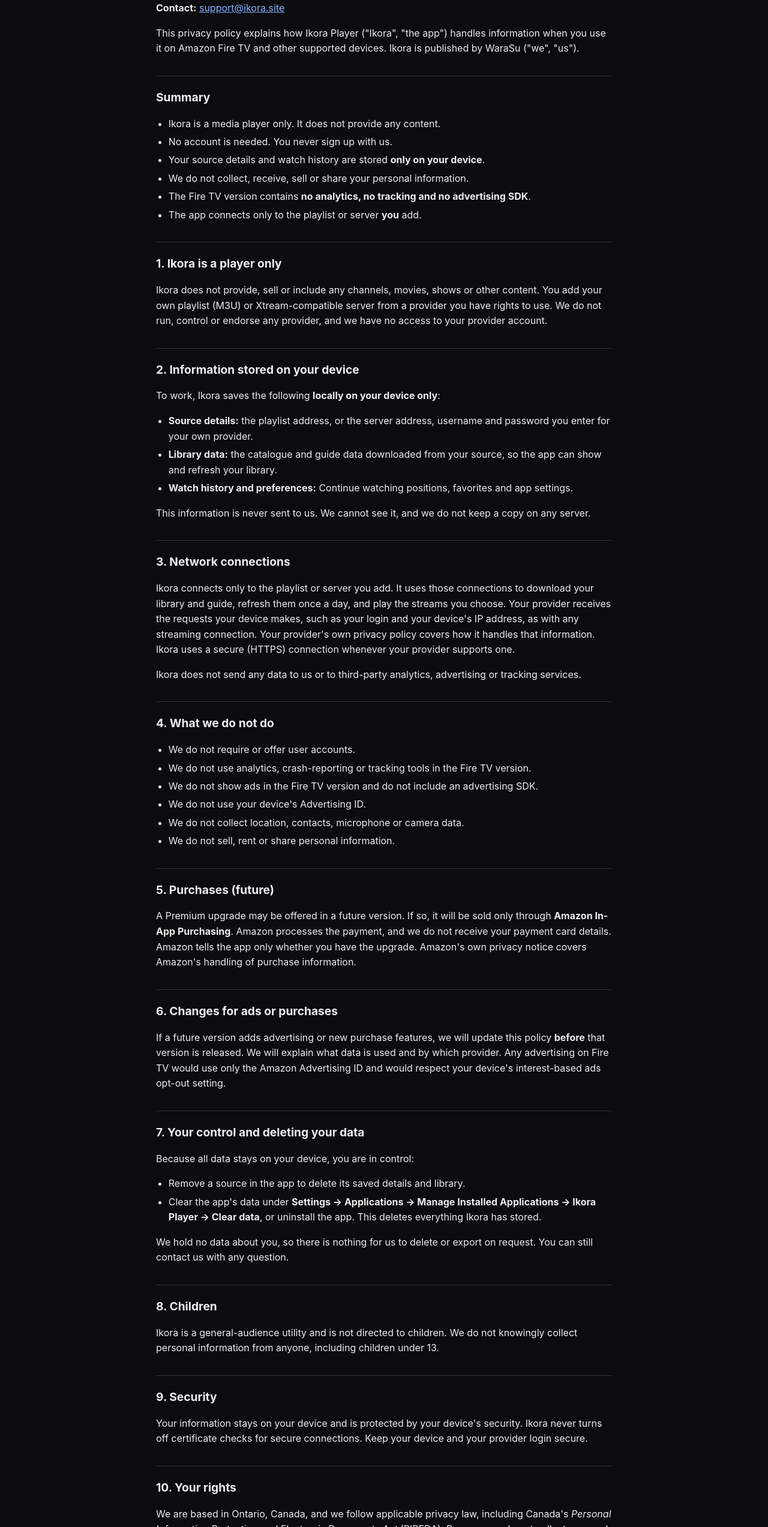
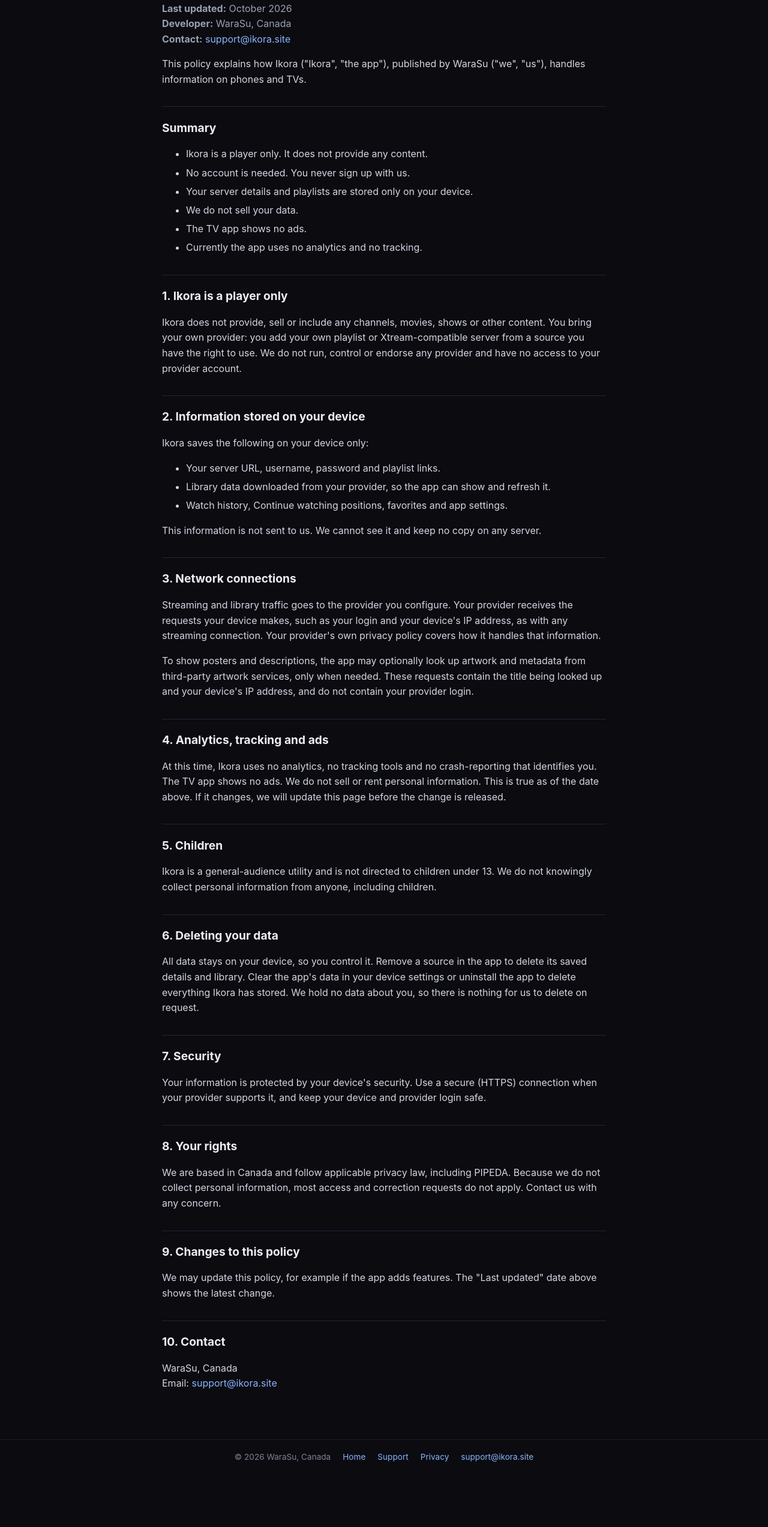
Before and after one commit to Sukhan0/ikora-site, a plain HTML site: page privacy/index.html in a window 1280 px wide. Shown: the part 167-2712 px from the top of the page at 60% size. After the commit the page ends 2625 px from the top, so only its background shows below. Drawn offline with Linux system fonts and the light colour scheme.

Commit message:
Store-neutral pages, support, nav

```diff
--- a/privacy/index.html
+++ b/privacy/index.html
@@ -1,82 +1,54 @@
 <!DOCTYPE html>
-<html lang="en">
-<head>
-<meta charset="utf-8">
-<meta name="viewport" content="width=device-width, initial-scale=1">
-<title>Ikora Player — Privacy Policy</title>
-<meta name="description" content="Privacy policy for Ikora Player, a media player by WaraSu. No accounts, no tracking; data stays on your device.">
-<style>
-  :root { color-scheme: dark; }
-  body { font-family: -apple-system, BlinkMacSystemFont, "Segoe UI", Roboto, Helvetica, Arial, sans-serif; line-height: 1.6; max-width: 760px; margin: 0 auto; padding: 32px 20px 64px; color: #eee; background: #0b0b10; }
-  h1 { font-size: 1.9rem; margin-bottom: .25rem; }
-  h2 { font-size: 1.2rem; margin-top: 2rem; border-top: 1px solid #333; padding-top: 1.25rem; }
-  ul { padding-left: 1.3rem; }
-  li { margin: .3rem 0; }
-  footer { margin-top: 3rem; font-size: .85rem; color: #999; } a{color:#8ab4ff}
-  @media (prefers-color-scheme: dark) { body { background: #111; color: #eee; } h2 { border-color: #333; } footer { color: #999; } }
-</style>
-</head>
-<body>
+<html lang="en"><head><meta charset="utf-8"><meta name="viewport" content="width=device-width, initial-scale=1">
+<title>Ikora Privacy Policy</title><meta name="description" content="Privacy policy for Ikora, a media player by WaraSu. No accounts; data stays on your device."><link rel="icon" href="/ikora-mark.png">
+<style>*{box-sizing:border-box}
+body{margin:0;min-height:100vh;display:flex;flex-direction:column;background:#0b0b10;color:#eceef3;font-family:-apple-system,BlinkMacSystemFont,"Segoe UI",Roboto,Helvetica,Arial,sans-serif;line-height:1.6}
+header,footer{padding:18px 20px;display:flex;gap:20px;align-items:center;justify-content:center;flex-wrap:wrap;font-size:.95rem}
+header{border-bottom:1px solid #1d1f2b}footer{border-top:1px solid #1d1f2b;color:#7d8296;font-size:.85rem}
+header .brand{font-weight:700;letter-spacing:.12em;margin-right:auto;color:#eceef3}
+a{color:#8ab4ff;text-decoration:none}a:hover{text-decoration:underline}
+main{flex:1;width:100%;max-width:780px;margin:0 auto;padding:40px 20px 64px}
+h1{font-size:2rem;margin:0 0 .3rem}h2{font-size:1.2rem;margin-top:2rem;border-top:1px solid #23253a;padding-top:1.2rem}
+li{margin:.35rem 0}.meta{color:#9aa0b4}p,li{color:#d3d6e2}
+.hero{text-align:center}.hero img{width:96px;height:auto;margin-bottom:20px}.hero h1{font-size:2.6rem;letter-spacing:.08em}
+.tag{color:#9aa0b4;letter-spacing:.2em;font-size:.85rem;margin-bottom:2rem}</style></head><body>
+<header><span class="brand">IKORA</span><a href="/">Home</a><a href="/support/">Support</a><a href="/privacy/">Privacy</a></header>
 <main>
-<h1>Ikora Player — Privacy Policy</h1>
-<p><strong>Effective date:</strong> October 14, 2026<br>
-<strong>Developer:</strong> WaraSu, Ontario, Canada<br>
-<strong>Contact:</strong> <a href="mailto:support@ikora.site">support@ikora.site</a></p>
-<p>This privacy policy explains how Ikora Player ("Ikora", "the app") handles information when you use it on Amazon Fire TV and other supported devices. Ikora is published by WaraSu ("we", "us").</p>
-<h2>Summary</h2>
-<ul>
-  <li>Ikora is a media player only. It does not provide any content.</li>
-  <li>No account is needed. You never sign up with us.</li>
-  <li>Your source details and watch history are stored <strong>only on your device</strong>.</li>
-  <li>We do not collect, receive, sell or share your personal information.</li>
-  <li>The Fire TV version contains <strong>no analytics, no tracking and no advertising SDK</strong>.</li>
-  <li>The app connects only to the playlist or server <strong>you</strong> add.</li>
-</ul>
+<h1>Ikora Privacy Policy</h1>
+<p class="meta"><strong>Last updated:</strong> October 2026<br><strong>Developer:</strong> WaraSu, Canada<br><strong>Contact:</strong> <a href="mailto:support@ikora.site">support@ikora.site</a></p>
+<p>This policy explains how Ikora ("Ikora", "the app"), published by WaraSu ("we", "us"), handles information on phones and TVs.</p>
+<h2>Summary</h2><ul>
+<li>Ikora is a player only. It does not provide any content.</li>
+<li>No account is needed. You never sign up with us.</li>
+<li>Your server details and playlists are stored only on your device.</li>
+<li>We do not sell your data.</li>
+<li>The TV app shows no ads.</li>
+<li>Currently the app uses no analytics and no tracking.</li></ul>
 <h2>1. Ikora is a player only</h2>
-<p>Ikora does not provide, sell or include any channels, movies, shows or other content. You add your own playlist (M3U) or Xtream-compatible server from a provider you have rights to use. We do not run, control or endorse any provider, and we have no access to your provider account.</p>
+<p>Ikora does not provide, sell or include any channels, movies, shows or other content. You bring your own provider: you add your own playlist or Xtream-compatible server from a source you have the right to use. We do not run, control or endorse any provider and have no access to your provider account.</p>
 <h2>2. Information stored on your device</h2>
-<p>To work, Ikora saves the following <strong>locally on your device only</strong>:</p>
-<ul>
-  <li><strong>Source details:</strong> the playlist address, or the server address, username and password you enter for your own provider.</li>
-  <li><strong>Library data:</strong> the catalogue and guide data downloaded from your source, so the app can show and refresh your library.</li>
-  <li><strong>Watch history and preferences:</strong> Continue watching positions, favorites and app settings.</li>
-</ul>
-<p>This information is never sent to us. We cannot see it, and we do not keep a copy on any server.</p>
+<p>Ikora saves the following on your device only:</p><ul>
+<li>Your server URL, username, password and playlist links.</li>
+<li>Library data downloaded from your provider, so the app can show and refresh it.</li>
+<li>Watch history, Continue watching positions, favorites and app settings.</li></ul>
+<p>This information is not sent to us. We cannot see it and keep no copy on any server.</p>
 <h2>3. Network connections</h2>
-<p>Ikora connects only to the playlist or server you add. It uses those connections to download your library and guide, refresh them once a day, and play the streams you choose. Your provider receives the requests your device makes, such as your login and your device's IP address, as with any streaming connection. Your provider's own privacy policy covers how it handles that information. Ikora uses a secure (HTTPS) connection whenever your provider supports one.</p>
-<p>Ikora does not send any data to us or to third-party analytics, advertising or tracking services.</p>
-<h2>4. What we do not do</h2>
-<ul>
-  <li>We do not require or offer user accounts.</li>
-  <li>We do not use analytics, crash-reporting or tracking tools in the Fire TV version.</li>
-  <li>We do not show ads in the Fire TV version and do not include an advertising SDK.</li>
-  <li>We do not use your device's Advertising ID.</li>
-  <li>We do not collect location, contacts, microphone or camera data.</li>
-  <li>We do not sell, rent or share personal information.</li>
-</ul>
-<h2>5. Purchases (future)</h2>
-<p>A Premium upgrade may be offered in a future version. If so, it will be sold only through <strong>Amazon In-App Purchasing</strong>. Amazon processes the payment, and we do not receive your payment card details. Amazon tells the app only whether you have the upgrade. Amazon's own privacy notice covers Amazon's handling of purchase information.</p>
-<h2>6. Changes for ads or purchases</h2>
-<p>If a future version adds advertising or new purchase features, we will update this policy <strong>before</strong> that version is released. We will explain what data is used and by which provider. Any advertising on Fire TV would use only the Amazon Advertising ID and would respect your device's interest-based ads opt-out setting.</p>
-<h2>7. Your control and deleting your data</h2>
-<p>Because all data stays on your device, you are in control:</p>
-<ul>
-  <li>Remove a source in the app to delete its saved details and library.</li>
-  <li>Clear the app's data under <strong>Settings → Applications → Manage Installed Applications → Ikora Player → Clear data</strong>, or uninstall the app. This deletes everything Ikora has stored.</li>
-</ul>
-<p>We hold no data about you, so there is nothing for us to delete or export on request. You can still contact us with any question.</p>
-<h2>8. Children</h2>
-<p>Ikora is a general-audience utility and is not directed to children. We do not knowingly collect personal information from anyone, including children under 13.</p>
-<h2>9. Security</h2>
-<p>Your information stays on your device and is protected by your device's security. Ikora never turns off certificate checks for secure connections. Keep your device and your provider login secure.</p>
-<h2>10. Your rights</h2>
-<p>We are based in Ontario, Canada, and we follow applicable privacy law, including Canada's <em>Personal Information Protection and Electronic Documents Act</em> (PIPEDA). Because we do not collect personal information, most access and correction requests do not apply. Contact us if you have any concern.</p>
-<h2>11. Changes to this policy</h2>
-<p>We may update this policy, for example if the app adds new features. The effective date at the top shows when it last changed. Significant changes will also be noted in the app's release notes.</p>
-<h2>12. Contact</h2>
-<p>WaraSu, Ontario, Canada<br>
-Email: <a href="mailto:support@ikora.site">support@ikora.site</a></p>
+<p>Streaming and library traffic goes to the provider you configure. Your provider receives the requests your device makes, such as your login and your device's IP address, as with any streaming connection. Your provider's own privacy policy covers how it handles that information.</p>
+<p>To show posters and descriptions, the app may optionally look up artwork and metadata from third-party artwork services, only when needed. These requests contain the title being looked up and your device's IP address, and do not contain your provider login.</p>
+<h2>4. Analytics, tracking and ads</h2>
+<p>At this time, Ikora uses no analytics, no tracking tools and no crash-reporting that identifies you. The TV app shows no ads. We do not sell or rent personal information. This is true as of the date above. If it changes, we will update this page before the change is released.</p>
+<h2>5. Children</h2>
+<p>Ikora is a general-audience utility and is not directed to children under 13. We do not knowingly collect personal information from anyone, including children.</p>
+<h2>6. Deleting your data</h2>
+<p>All data stays on your device, so you control it. Remove a source in the app to delete its saved details and library. Clear the app's data in your device settings or uninstall the app to delete everything Ikora has stored. We hold no data about you, so there is nothing for us to delete on request.</p>
+<h2>7. Security</h2>
+<p>Your information is protected by your device's security. Use a secure (HTTPS) connection when your provider supports it, and keep your device and provider login safe.</p>
+<h2>8. Your rights</h2>
+<p>We are based in Canada and follow applicable privacy law, including PIPEDA. Because we do not collect personal information, most access and correction requests do not apply. Contact us with any concern.</p>
+<h2>9. Changes to this policy</h2>
+<p>We may update this policy, for example if the app adds features. The "Last updated" date above shows the latest change.</p>
+<h2>10. Contact</h2>
+<p>WaraSu, Canada<br>Email: <a href="mailto:support@ikora.site">support@ikora.site</a></p>
 </main>
-<footer>&copy; 2026 WaraSu. Ikora is a media player only and does not provide any content.</footer>
-</body>
-</html>
+<footer><span>&copy; 2026 WaraSu, Canada</span><a href="/">Home</a><a href="/support/">Support</a><a href="/privacy/">Privacy</a><a href="mailto:support@ikora.site">support@ikora.site</a></footer>
+</body></html>
```
Also changed, not shown: index.html (+20 -30 lines), support/index.html (added, +44 -0 lines).
